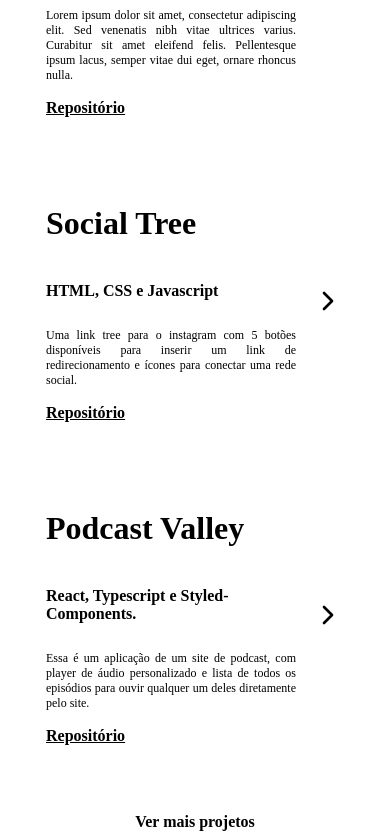
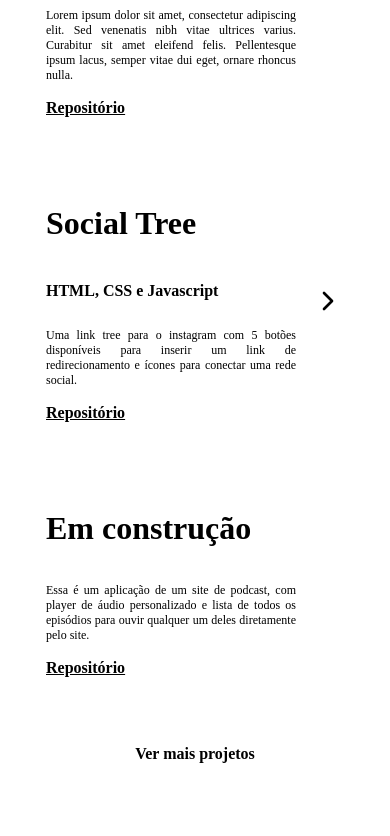
Before and after one commit to matheustsdev/portfolio, a Next.js app: page / in a window 390 px wide. Shown: the part 2485-3321 px from the top of the page. Built offline with nearby package versions, Linux system fonts and the light colour scheme.

Commit message:
feat: offline project card

```diff
--- a/public/data/starredProjects.json
+++ b/public/data/starredProjects.json
@@ -41,6 +41,6 @@
       "website": "https://podcast-valley.vercel.app/",
       "repository": "https://github.com/matheustsdev/podcast_valley"
     },
-    "status": "online"
+    "status": "offline"
   }
 ]
--- a/src/components/BasicProjectCard/index.tsx
+++ b/src/components/BasicProjectCard/index.tsx
@@ -28,20 +28,24 @@ export function BasicProjectCard({ project }: BasicProjectCardProps) {
   }
 
   return (
-    <div className={styles.cardContainer}>
+    <div className={project.status === 'online' ? styles.onlineCard : styles.offlineCard}>
       <div>
-        <div onClick={goToWebsite}>
-          <h2>{project.name}</h2>
-          <h3>{project.tecnologies}</h3>
-        </div>
+        {project.status === 'online' ? (
+          <div onClick={goToWebsite}>
+            <h2>{project.name}</h2>
+            <h3>{project.tecnologies}</h3>
+          </div>
+        ) : (
+          <div onClick={goToWebsite}>
+            <h2>Em construção</h2>
+          </div>
+        )}
         <p>{project.description}</p>
         <Button category="tertiary" href={project.href.repository}>
           Repositório
         </Button>
       </div>
-      <div>
-        <FiChevronRight onClick={goToWebsite} />
-      </div>
+      <div>{project.status === 'online' && <FiChevronRight onClick={goToWebsite} />}</div>
     </div>
   );
 }
--- a/src/components/BasicProjectCard/styles.module.scss
+++ b/src/components/BasicProjectCard/styles.module.scss
@@ -1,4 +1,4 @@
-.cardContainer {
+.onlineCard {
   display: flex;
   align-items: flex-start;
   gap: 2rem;
@@ -60,3 +60,58 @@
     }
   }
 }
+
+.offlineCard {
+  display: flex;
+  align-items: flex-start;
+  gap: 2rem;
+
+  border-radius: 0.5rem;
+  padding: 1rem;
+  background-color: white;
+
+  div {
+    display: flex;
+    flex-direction: column;
+    height: 100%;
+
+    div {
+      cursor: pointer;
+    }
+
+    h2 {
+      font-size: 2rem;
+      font-weight: 900;
+      line-height: 2rem;
+      color: var(--dark-600);
+    }
+
+    h3 {
+      font-size: 1rem;
+      font-weight: 700;
+      margin-bottom: 1rem;
+    }
+
+    p {
+      width: 400px;
+      text-align: justify;
+      font-size: 0.75rem;
+      margin-bottom: 1rem;
+    }
+
+    a {
+      color: var(--dark-600);
+    }
+  }
+
+  @media (max-width: 460px) {
+    gap: 1rem;
+    align-items: center;
+
+    div {
+      p {
+        width: 250px;
+      }
+    }
+  }
+}
```
